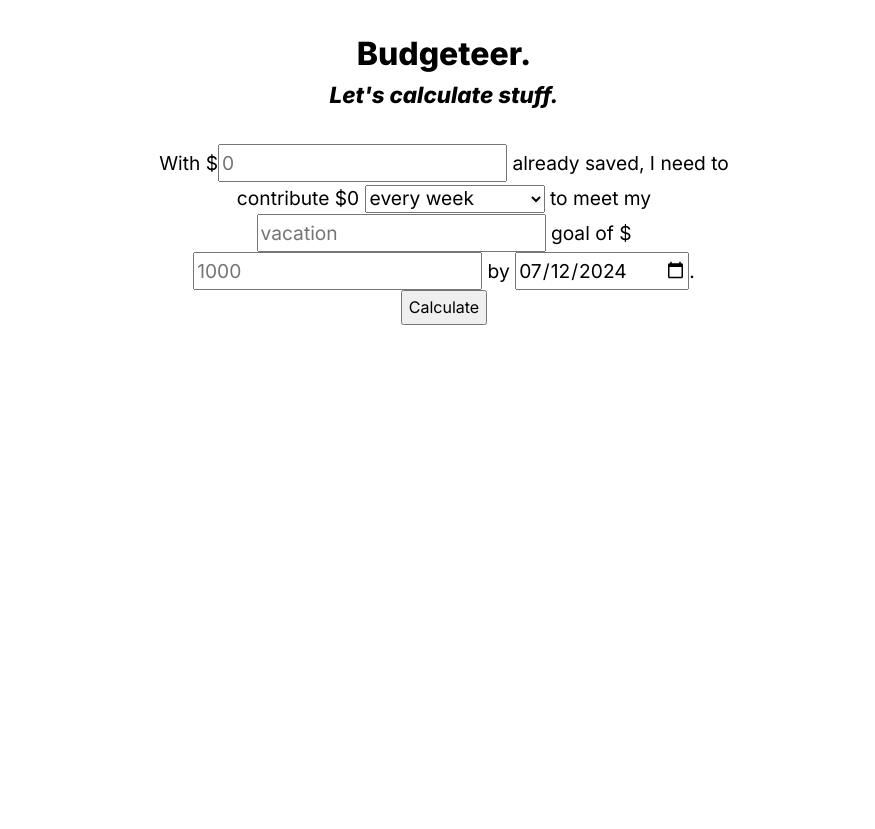
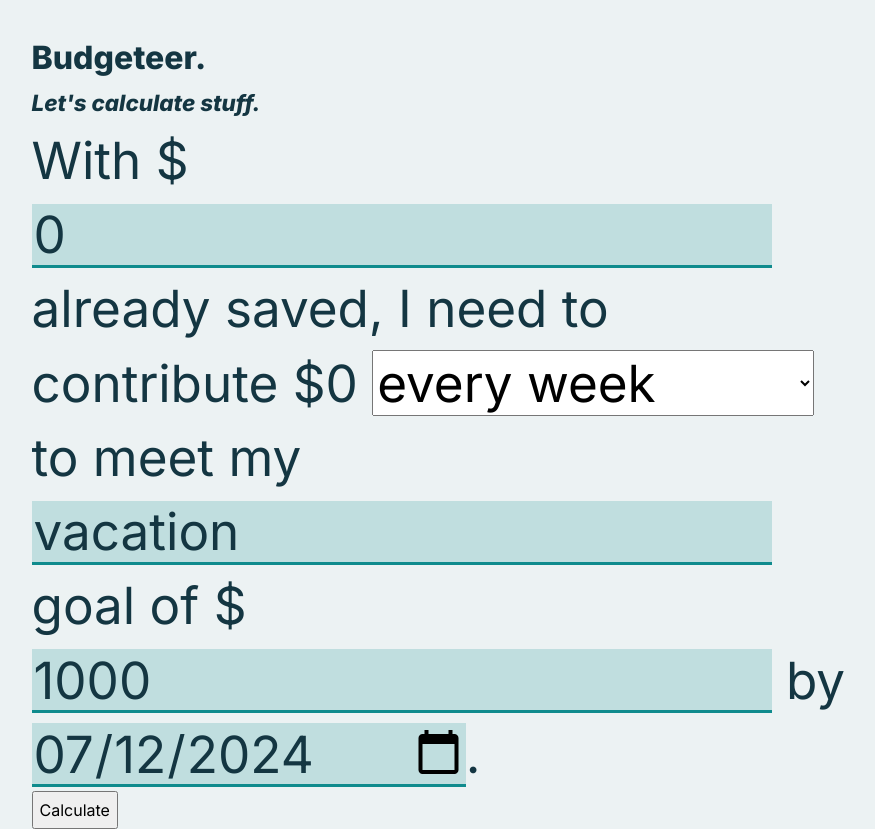
Before and after one commit to jessiejalca/budgeteer, a React (Vite) app: page / in a window 1280 px wide. Shown: the whole page, without its empty margins (196-1071 px from the left). Before the commit the page ends 800 px from the top, so only its background shows below. Built offline with nearby package versions, Linux system fonts and the light colour scheme.

Commit message:
style: make input field large & add color
CHANGES
- prettier formatting
- large text & input fields
- style input fields
- make text left-aligned

```diff
--- a/src/App.css
+++ b/src/App.css
@@ -1,12 +1,21 @@
-#root {
+:root {
+  /* Variables */
+  /* colors */
+  --primary-color: #ecf2f3;
+  --secondary-color: #0f8b8d;
+  --tertiary-color: #ec9a29;
+  --text-color: #143642;
+
   max-width: 1280px;
   margin: 0 auto;
   padding: 2rem;
-  text-align: center;
+  text-align: left;
   display: flex;
   flex-direction: column;
   align-items: center;
   gap: 2rem;
+  background-color: var(--primary-color);
+  color: var(--text-color);
 }
 
 .subhead {
@@ -15,9 +24,22 @@
 }
 
 form {
-  max-width: 630px;
+  max-width: 825px;
 }
 
 form > p {
-  font-size: 1.2em;
+  font-size: 3.2rem;
 }
+
+input::placeholder {
+  color: var(--text-color);
+}
+
+input {
+  background-color: hsl(from var(--secondary-color) h s l / 0.2);
+  color: var(--text-color);
+  max-height: 1.25em;
+  width: fit-content;
+  border: none;
+  border-bottom: 3px solid var(--secondary-color);
+}
--- a/src/index.css
+++ b/src/index.css
@@ -24,7 +24,7 @@
 }
 * {
   margin: 0;
-  line-height: calc(1em + 0.8rem);
+  line-height: calc(1.2em + 0.8rem);
 }
 html,
 body {
```
